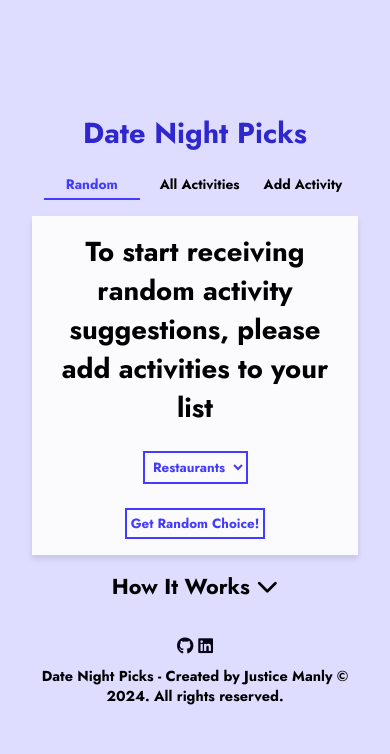
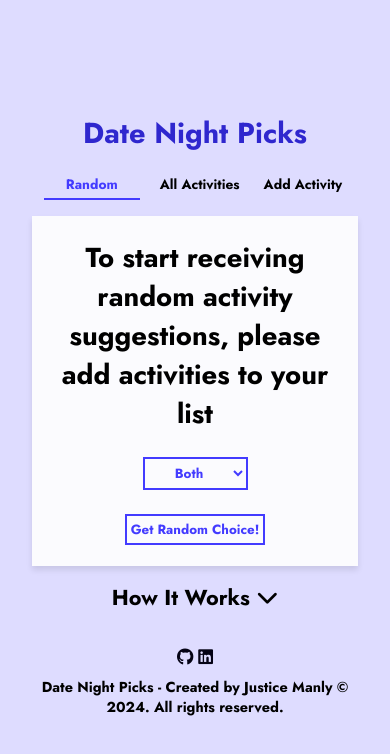
Before and after one commit to Tragicboyjay/date-night-picks, a React (Vite) app: page / in a window 390 px wide. Shown: the top 754 px of the page. Built offline with nearby package versions, Linux system fonts and the light colour scheme.

Commit message:
fixed white background issue

```diff
--- a/src/components/MainContainer.jsx
+++ b/src/components/MainContainer.jsx
@@ -7,6 +7,7 @@ import Edit from "./Edit";
 
 const MainContainer = () => {
     const [currentState, ] = useAtom(state);
+
     return (
         <div id="main-container">
             {currentState === 'random' && <Picker />}
--- a/src/components/Picker.jsx
+++ b/src/components/Picker.jsx
@@ -9,10 +9,11 @@ const Picker = () => {
 
     const [choice, setChoice] = useState(
         allActivities.length > 1 ?
-        'Please tap the button to receive a random activity suggestion' :
+        'Tap the button to receive a random activity suggestion' :
         "To start receiving random activity suggestions, please add activities to your list"
     );
-    const [activity, setActivity] = useState('resto');
+    const [buttonDisabled,] = useState(allActivities.length < 1 ? true : false)
+    const [activity, setActivity] = useState('both');
 
     const getRandomChoice = () => {
         let randomIndex;
@@ -64,12 +65,14 @@ const Picker = () => {
                 value={activity}
                 id="activitySelect"
             >
+                <option value="both">Both</option>
                 <option value="resto">Restaurants</option>
                 <option value="activity">Activities</option>
-                <option value="both">Both</option>
+
             </select>
 
             <button
+                disabled={buttonDisabled}
                 onClick={getRandomChoice}
                 className="btn"
             >Get Random Choice!</button>
--- a/src/index.css
+++ b/src/index.css
@@ -69,17 +69,22 @@ nav ul li {
   text-align: center;
 }
 
+#main-container {
+  background-color: var(--background);
+  box-shadow: 0 4px 6px rgba(0, 0, 0, 0.1);
+}
+
 /* state styles */
 #picker, #add, #all, #edit{
   width: 80%;
+  height: 325px;
   margin: 1rem auto;
   padding: 1rem;
   display: flex;
   flex-direction: column;
   align-items: center;
+  justify-content: center;
   gap: 1.5rem;
-  background-color: var(--background);
-  box-shadow: 0 4px 6px rgba(0, 0, 0, 0.1);
   text-align: center;
 }
 
@@ -173,7 +178,7 @@ footer h3 a {
   color: var(--accent);
   border: 2px solid var(--accent);
   font-weight: bolder;
-  text-align: center;
+  text-align-last:center;
   background: none;
   cursor: pointer;
 }
@@ -231,6 +236,11 @@ footer h3 a {
     font-size: 95%;
   }
 
+  #picker, #add, #all, #edit{
+    height: 350px;
+
+  }
+
   .all-row {
     flex-direction: column-reverse;
     gap: 1rem;
```
